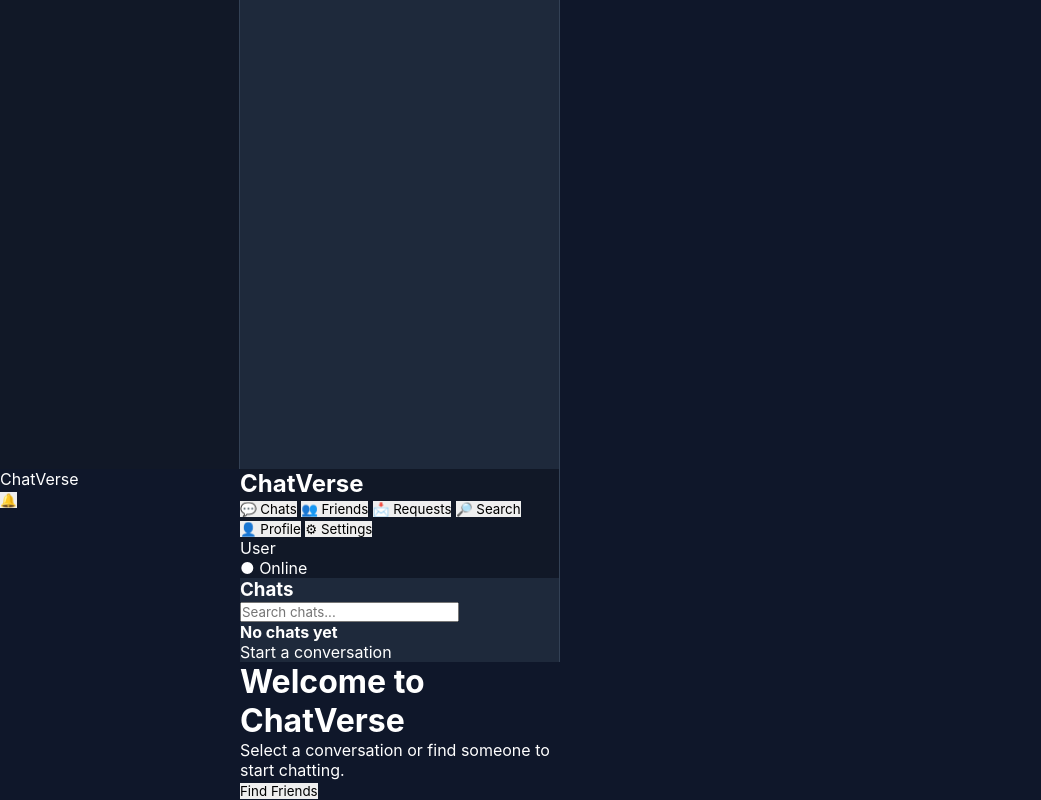
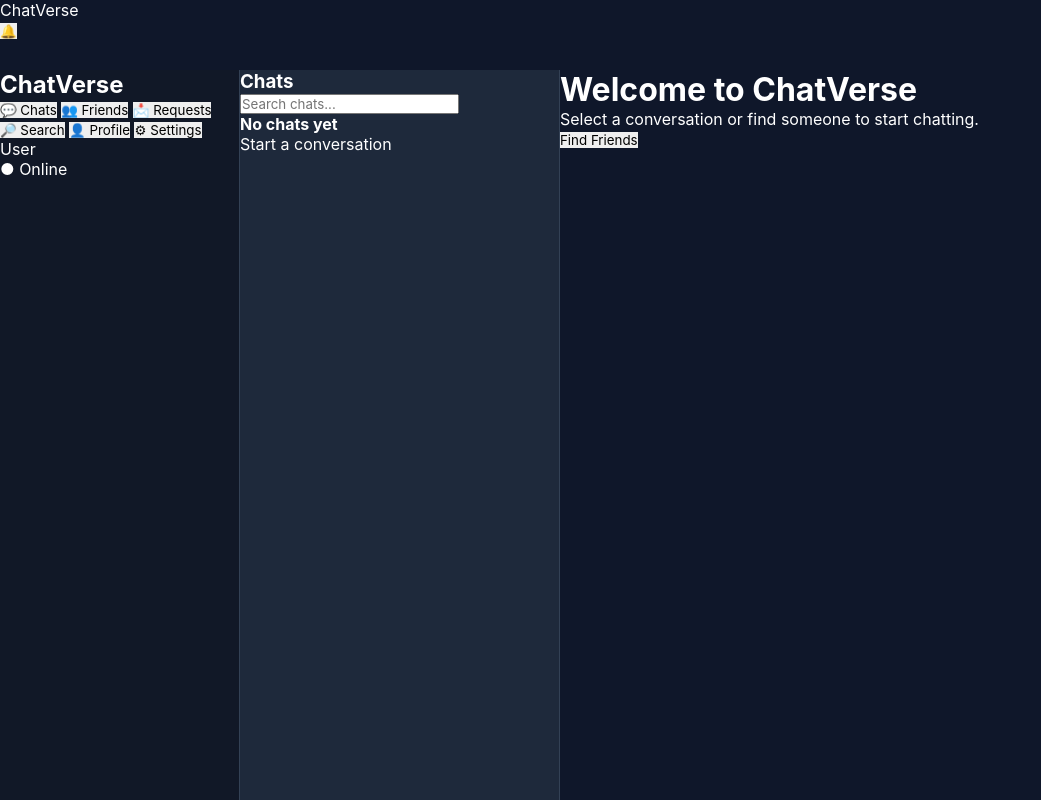
Before and after one commit to MinatoCode/Chaty, a plain HTML site: page client/index.html in a window 1280 px wide. Shown: the whole page, without its empty margins (0-1041 px from the left). Drawn offline with Linux system fonts and the light colour scheme.

Commit message:
Update layout.css

```diff
--- a/client/css/layout.css
+++ b/client/css/layout.css
@@ -1,4 +1,31 @@
 #app {
+
+    width: 100%;
+    height: 100vh;
+
+    display: flex;
+    flex-direction: column;
+
+}
+
+
+/* Header */
+
+#header {
+
+    width: 100%;
+
+    height: 70px;
+
+}
+
+
+/* Main Layout */
+
+#layout {
+
+    flex: 1;
+
     display: grid;
 
     grid-template-columns:
@@ -6,30 +33,37 @@
         var(--chat-list-width)
         1fr;
 
-    grid-template-rows: 1fr;
+    overflow: hidden;
 
-    height: 100vh;
 }
 
 
 /* Sidebar */
 
 #sidebar {
+
     background: var(--bg-secondary);
+
     border-right: 1px solid var(--border);
+
 }
 
 
 /* Chat List */
 
 #chat-list {
+
     background: var(--bg-card);
+
     border-right: 1px solid var(--border);
+
 }
 
 
 /* Main Content */
 
 #main-content {
+
     background: var(--bg-primary);
+
 }
```
